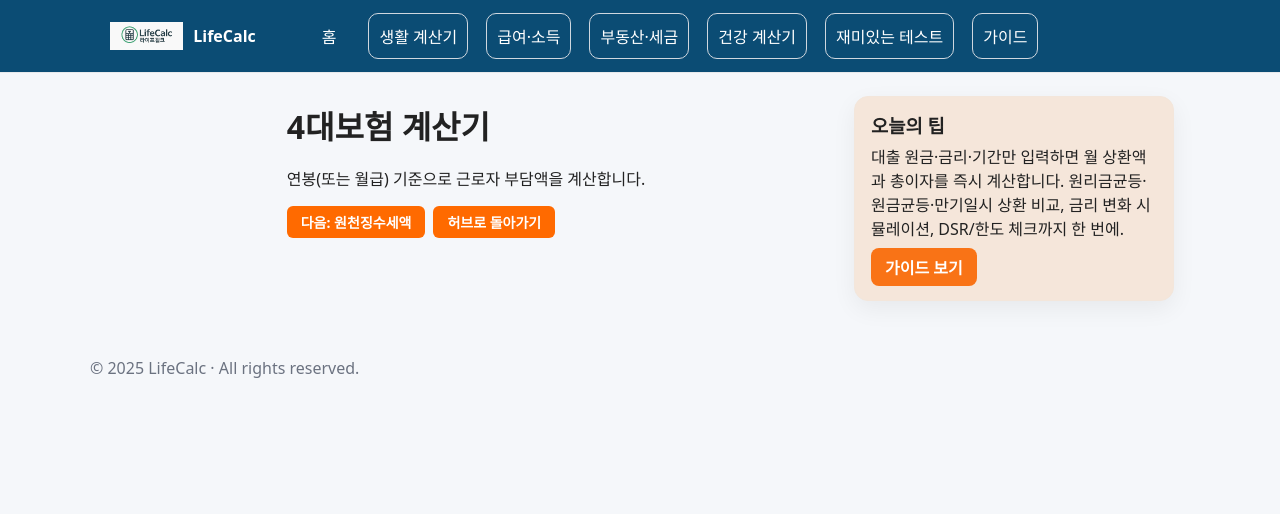
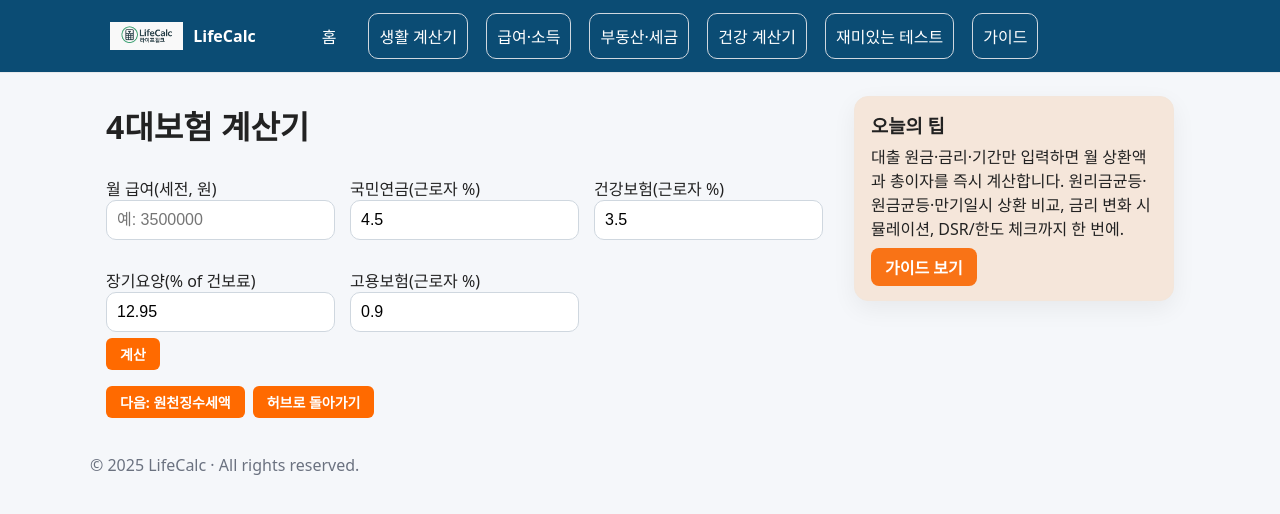
Before and after one commit to khai-lang/LifeCalc, a Jekyll site: the page built from salary/insurances/index.md, in a window 1280 px wide. Shown: the top 514 px of the page. Built offline with Jekyll 4.4.1, drawn with Linux system fonts in a browser that asks for light colours.

Commit message:
Update index.md

```diff
--- a/salary/insurances/index.md
+++ b/salary/insurances/index.md
@@ -1,17 +1,64 @@
 ---
 layout: default
 title: 4대보험 계산기 2025 — 근로자 부담액 자동 계산
-description: 국민연금·건강보험(장기요양)·고용보험 근로자 부담액을 연봉 기준으로 산출합니다.
+description: 연봉/월급 기준 국민연금·건강보험(장기요양)·고용보험 근로자 부담액 추정.
 permalink: /salary/insurances/
 section: salary
 ---
 
-<h1>4대보험 계산기</h1>
-<p class="muted">연봉(또는 월급) 기준으로 근로자 부담액을 계산합니다.</p>
+# 4대보험 계산기
 
-<!-- TODO: 계산기 UI/로직 -->
+<form id="ins-form" onsubmit="event.preventDefault(); calcIns();">
+  <div style="display:grid;grid-template-columns:repeat(3,minmax(0,1fr));gap:12px">
+    <label>월 급여(세전, 원)
+      <input type="number" id="pay" placeholder="예: 3500000" required>
+    </label>
+    <label>국민연금(근로자 %)
+      <input type="number" id="i_np" step="0.001" value="4.5">
+    </label>
+    <label>건강보험(근로자 %)
+      <input type="number" id="i_hi" step="0.001" value="3.5">
+    </label>
+    <label>장기요양(% of 건보료)
+      <input type="number" id="i_ltc" step="0.001" value="12.95">
+    </label>
+    <label>고용보험(근로자 %)
+      <input type="number" id="i_ei" step="0.001" value="0.9">
+    </label>
+  </div>
+  <button class="btn" type="submit">계산</button>
+</form>
+
+<div id="ins-out" class="result-box"></div>
 
 <div class="btn-row" style="display:flex;gap:8px;flex-wrap:wrap;margin-top:16px">
   <a class="btn" href="/salary/withholding/">다음: 원천징수세액</a>
   <a class="btn ghost" href="/salary/">허브로 돌아가기</a>
 </div>
+
+<script>
+const fmt = n => (Math.round(n)).toLocaleString('ko-KR');
+function v(id){ return Math.max(0, Number(document.getElementById(id).value)||0); }
+
+function calcIns(){
+  const pay = v('pay');
+  if (!pay){ alert('월 급여를 입력하세요.'); return; }
+  const np = pay * (v('i_np')/100);
+  const hi = pay * (v('i_hi')/100);
+  const ltc= hi * (v('i_ltc')/100);
+  const ei = pay * (v('i_ei')/100);
+  const sum = Math.round(np+hi+ltc+ei);
+
+  document.getElementById('ins-out').classList.add('show');
+  document.getElementById('ins-out').innerHTML = `
+    <div class="card p-3"><div class="title">근로자 부담액(월)</div>
+      <ul>
+        <li>국민연금: ${fmt(np)} 원</li>
+        <li>건강보험: ${fmt(hi)} 원</li>
+        <li>장기요양: ${fmt(ltc)} 원</li>
+        <li>고용보험: ${fmt(ei)} 원</li>
+        <li><strong>합계:</strong> ${fmt(sum)} 원</li>
+      </ul>
+    </div>`;
+}
+</script>
```
